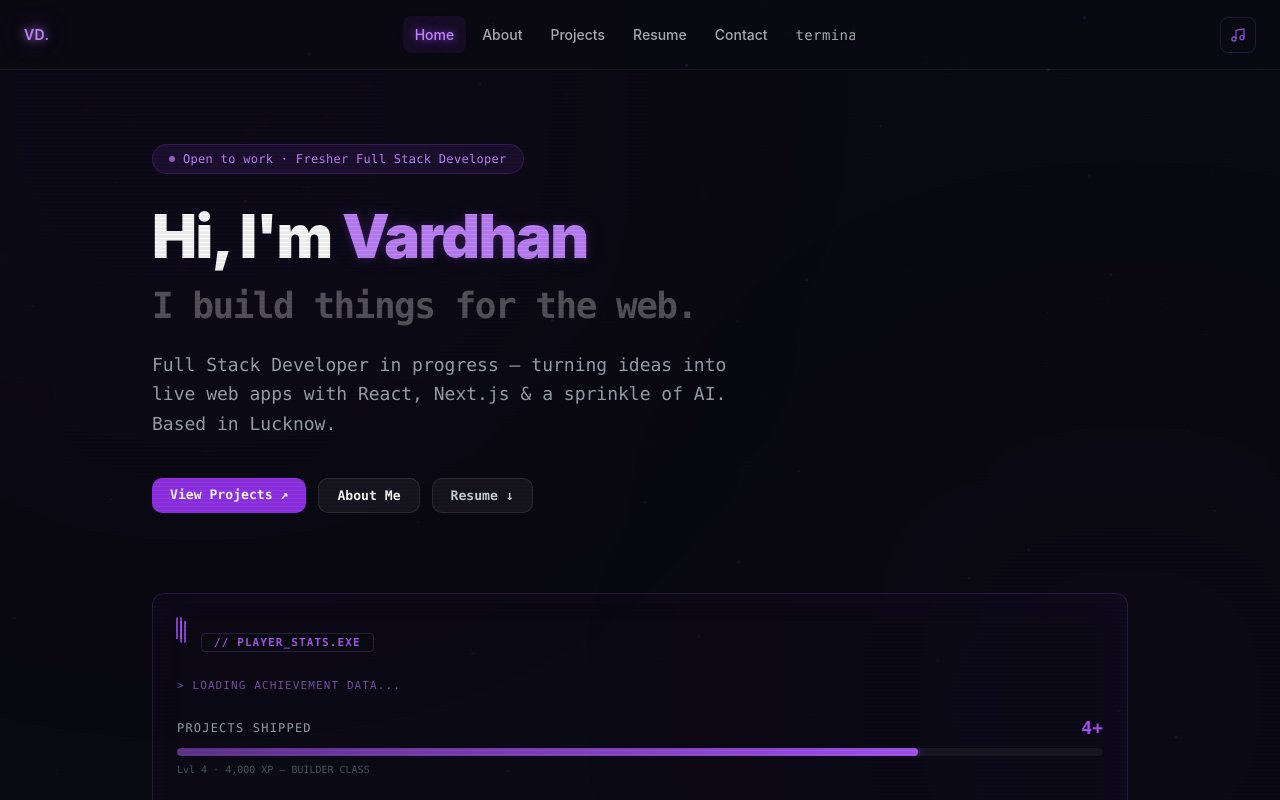
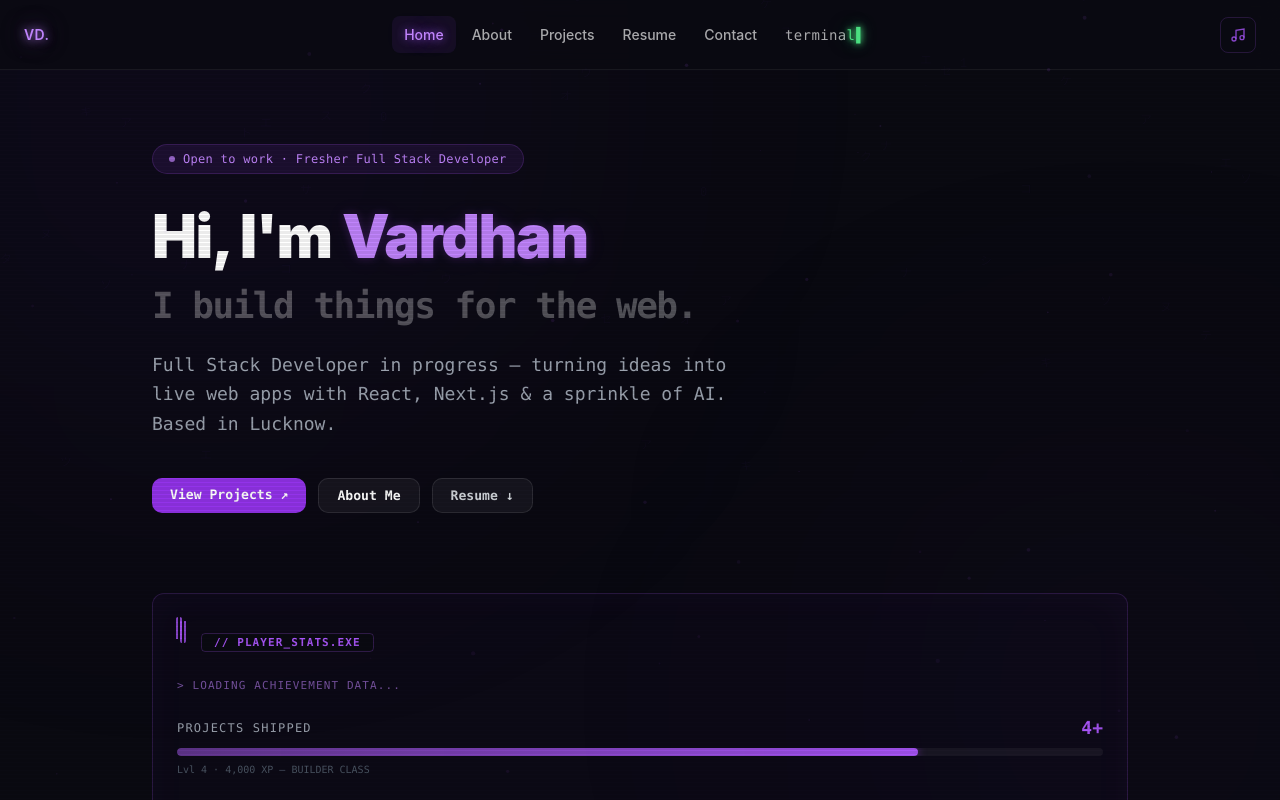
Before and after one commit to VishnuVardhan2000/my-portfolio, a Next.js app: page / in a window 1280 px wide. Shown: the top 800 px of the page. Built offline with nearby package versions, Linux system fonts and the light colour scheme.

Commit message:
fix: complete navbar with working terminal label retype animation

```diff
--- a/app/components/Navbar.jsx
+++ b/app/components/Navbar.jsx
@@ -1,5 +1,5 @@
 "use client";
-import { useState } from "react";
+import { useState, useEffect } from "react";
 import { usePathname } from "next/navigation";
 import MusicPlayer from "./MusicPlayer";
 
@@ -12,16 +12,68 @@ const LINKS = [
   { label: "Terminal", href: "/terminal", color: "74,222,128",  hex: "#4ade80" },
 ];
 
-// ── Animated Terminal Label ─────────────────────────────────
-function TerminalLabel({ active }) {
+function TerminalLabel() {
+  const full = "terminal";
+  const [text, setText] = useState(full);
+
+  useEffect(() => {
+    let timeout;
+
+    const deleteThenRetype = () => {
+      let i = full.length;
+
+      const delInterval = setInterval(() => {
+        i--;
+        setText(full.slice(0, i));
+        if (i <= 0) {
+          clearInterval(delInterval);
+          let j = 0;
+          const typeInterval = setInterval(() => {
+            j++;
+            setText(full.slice(0, j));
+            if (j >= full.length) {
+              clearInterval(typeInterval);
+              timeout = setTimeout(deleteThenRetype, 3000);
+            }
+          }, 80);
+        }
+      }, 60);
+    };
+
+    timeout = setTimeout(deleteThenRetype, 3000);
+    return () => clearTimeout(timeout);
+  }, []);
+
+  const body = text.slice(0, -1);   // "termina"
+  const last = text.slice(-1);      // "l" (or whatever last char is while typing)
+
   return (
-    <span className="terminal-nav-label font-mono text-sm font-medium tracking-wide">
-      <span className="ter-text">ter</span>
-      <span className="ter-m">m</span>
-      <span className="ter-i">i</span>
-      <span className="ter-na">na</span>
-      <span className="ter-l neon-l">l</span>
-      <span className="ter-cursor">▌</span>
+    <span className="font-mono text-sm font-medium tracking-wide inline-flex items-center gap-0">
+      {/* All chars except last — white */}
+      <span style={{ color: "rgba(255,255,255,0.65)" }}>{body}</span>
+
+      {/* Last char — neon green */}
+      {last && (
+        <span style={{
+          color: "#4ade80",
+          textShadow:
+            "0 0 4px rgba(74,222,128,1), 0 0 10px rgba(74,222,128,0.8), 0 0 22px rgba(74,222,128,0.5)",
+        }}>
+          {last}
+        </span>
+      )}
+
+      {/* Blinking cursor */}
+      <span
+        className="cursor-blink"
+        style={{
+          color: "#4ade80",
+          marginLeft: "1px",
+          textShadow: "0 0 6px rgba(74,222,128,1), 0 0 14px rgba(74,222,128,0.6)",
+        }}
+      >
+        ▌
+      </span>
     </span>
   );
 }
@@ -42,17 +94,20 @@ export default function Navbar() {
       {/* Desktop Nav */}
       <nav className="hidden md:flex items-center gap-1">
         {LINKS.map((item) => {
-          const active = isActive(item.href);
-          const isTerminal = item.href === "/terminal";
+          const active   = isActive(item.href);
+          const isTerm   = item.href === "/terminal";
           return (
-            <a key={item.label} href={item.href}
+            <a
+              key={item.label}
+              href={item.href}
               className="nav-word"
               style={active ? {
-                color: item.hex,
+                color:      item.hex,
                 background: `rgba(${item.color},0.08)`,
                 textShadow: `0 0 8px rgba(${item.color},0.8), 0 0 20px rgba(${item.color},0.35)`,
-              } : {}}>
-              {isTerminal ? <TerminalLabel active={active} /> : item.label}
+              } : {}}
+            >
+              {isTerm ? <TerminalLabel /> : item.label}
             </a>
           );
         })}
@@ -61,9 +116,13 @@ export default function Navbar() {
       {/* Right side */}
       <div className="flex items-center gap-3">
         <MusicPlayer />
+
+        {/* Hamburger */}
         <button
           className="md:hidden flex flex-col gap-1.5 p-2 rounded-lg hover:bg-white/5 transition"
-          onClick={() => setOpen(!open)} aria-label="Toggle menu">
+          onClick={() => setOpen(!open)}
+          aria-label="Toggle menu"
+        >
           <span className="block w-5 h-0.5 bg-white/70 transition-all duration-300 origin-center"
             style={open ? { transform: "translateY(8px) rotate(45deg)" } : {}} />
           <span className="block w-5 h-0.5 bg-white/70 transition-all duration-300"
@@ -78,16 +137,19 @@ export default function Navbar() {
         <div className="absolute top-full left-0 right-0 bg-[#0a0a12]/95 backdrop-blur-md border-b border-white/[0.06] flex flex-col py-3 md:hidden">
           {LINKS.map((item) => {
             const active = isActive(item.href);
-            const isTerminal = item.href === "/terminal";
+            const isTerm = item.href === "/terminal";
             return (
-              <a key={item.label} href={item.href}
+              <a
+                key={item.label}
+                href={item.href}
                 onClick={() => setOpen(false)}
                 className="px-6 py-3 text-sm font-medium transition-colors duration-200"
                 style={active
                   ? { color: item.hex, textShadow: `0 0 8px rgba(${item.color},0.7)` }
-                  : { color: "rgba(255,255,255,0.65)" }}>
+                  : { color: "rgba(255,255,255,0.65)" }}
+              >
                 {active ? "▸ " : ""}
-                {isTerminal ? <TerminalLabel active={active} /> : item.label}
+                {isTerm ? <TerminalLabel /> : item.label}
               </a>
             );
           })}
@@ -95,7 +157,7 @@ export default function Navbar() {
       )}
 
       <style>{`
-        /* Aurora logo */
+        /* ── Aurora logo ── */
         @keyframes aurora {
           0%   { color:#c084fc; text-shadow:0 0 10px rgba(192,132,252,0.9),0 0 25px rgba(192,132,252,0.5),0 0 50px rgba(192,132,252,0.2); }
           20%  { color:#60a5fa; text-shadow:0 0 10px rgba(96,165,250,0.9), 0 0 25px rgba(96,165,250,0.5), 0 0 50px rgba(96,165,250,0.2); }
@@ -104,64 +166,31 @@ export default function Navbar() {
           80%  { color:#f472b6; text-shadow:0 0 10px rgba(244,114,182,0.9),0 0 25px rgba(244,114,182,0.5),0 0 50px rgba(244,114,182,0.2); }
           100% { color:#c084fc; text-shadow:0 0 10px rgba(192,132,252,0.9),0 0 25px rgba(192,132,252,0.5),0 0 50px rgba(192,132,252,0.2); }
         }
-        .vd-logo { animation:aurora 6s ease-in-out infinite; text-decoration:none; }
-
-        /* Nav base */
-        .nav-word {
-          padding:8px 12px; border-radius:8px; font-size:0.875rem;
-          font-weight:500; color:rgba(255,255,255,0.65); text-decoration:none;
-          transition:color 0.28s ease, text-shadow 0.28s ease, background 0.28s ease;
-        }
-        .nav-word:hover { color:rgba(255,255,255,0.9); background:rgba(255,255,255,0.05); }
-
-        /* ── Terminal nav label ── */
-
-        /* The bright neon-l */
-        .neon-l {
-          color: #4ade80;
-          text-shadow:
-            0 0 4px rgba(74,222,128,1),
-            0 0 10px rgba(74,222,128,0.8),
-            0 0 22px rgba(74,222,128,0.5);
+        .vd-logo {
+          animation: aurora 6s ease-in-out infinite;
+          text-decoration: none;
         }
 
-        /* Blinking cursor next to l */
-        .ter-cursor {
-          color: #4ade80;
-          text-shadow: 0 0 6px rgba(74,222,128,1), 0 0 14px rgba(74,222,128,0.6);
-          animation: cursor-blink 1s step-end infinite;
-          margin-left: 1px;
+        /* ── Nav links ── */
+        .nav-word {
+          padding: 8px 12px;
+          border-radius: 8px;
+          font-size: 0.875rem;
+          font-weight: 500;
+          color: rgba(255,255,255,0.65);
+          text-decoration: none;
+          transition: color 0.28s ease, text-shadow 0.28s ease, background 0.28s ease;
+          display: inline-flex;
+          align-items: center;
+        }
+        .nav-word:hover {
+          color: rgba(255,255,255,0.9);
+          background: rgba(255,255,255,0.05);
         }
 
-        /* Typewriter delete-retype animation on the whole word */
-        @keyframes retype {
-           0%   { width: 7ch; }   /* fully typed: "termina" + l */
-          35%   { width: 7ch; }
-          50%   { width: 0ch; }   /* fully deleted */
-          65%   { width: 0ch; }   /* pause before retyping */
-          100%  { width: 7ch; }   /* retyped */
-        }
-        .terminal-nav-label {
-          display: inline-flex;
-          align-items: center;
-          overflow: hidden;
-          white-space: nowrap;
-          /* runs the delete+retype every 4 seconds */
-          animation: retype 4s steps(7, end) infinite;
-          /* Make sure "ter" rest letters are gray/white */
-          color: rgba(255,255,255,0.65);
-        }
-        .nav-word:hover .terminal-nav-label {
-          color: rgba(255,255,255,0.9);
-          animation-play-state: paused; /* pause on hover so user can click */
-        }
-        /* active state overrides */
-        .nav-word[style] .neon-l {
-          text-shadow:
-            0 0 6px rgba(74,222,128,1),
-            0 0 16px rgba(74,222,128,0.9),
-            0 0 32px rgba(74,222,128,0.5);
-        }
+        /* ── Cursor blink (fallback if globals.css not loaded yet) ── */
+        @keyframes cursor-blink { 0%,100%{opacity:1} 50%{opacity:0} }
+        .cursor-blink { animation: cursor-blink 1s step-end infinite; }
       `}</style>
     </header>
   );
```
